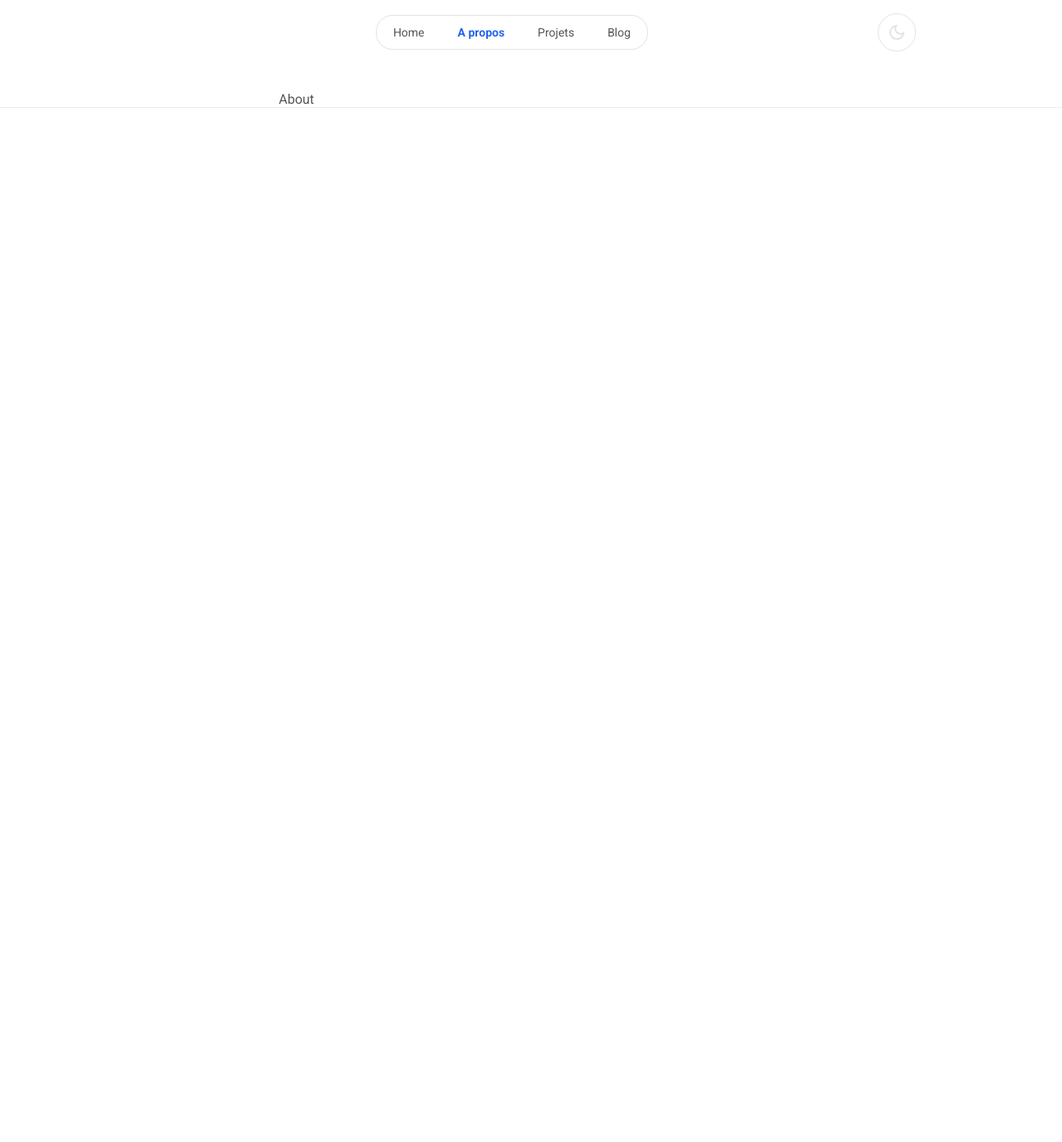
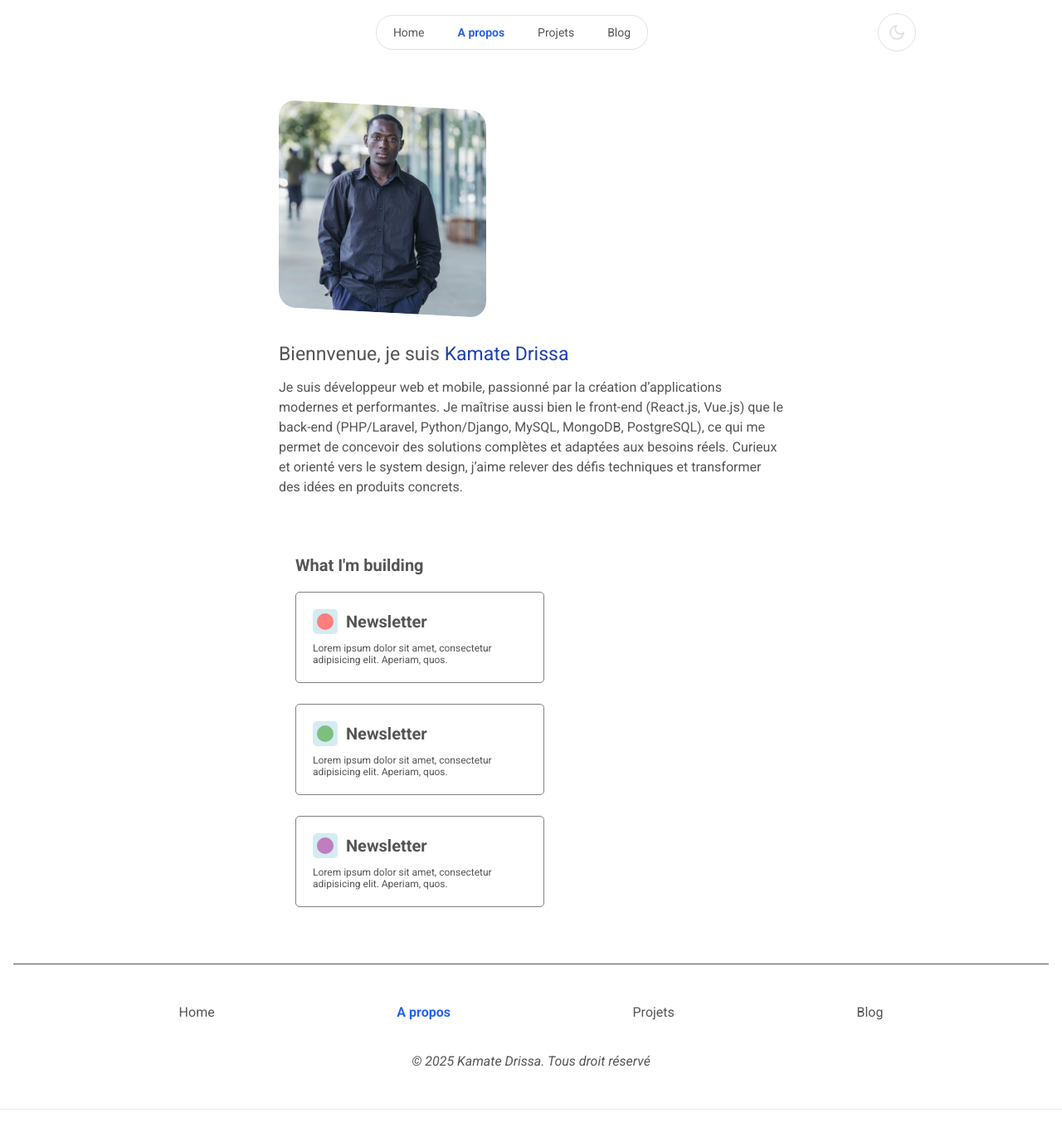
Before and after one commit to kamate-drissa-epitech/portefolio, a React (Vite) app: page /about in a window 1280 px wide. Shown: the top 1376 px of the page at 83% size. Before the commit the page ends 800 px from the top, so only its background shows below. Built offline with nearby package versions, Linux system fonts and the light colour scheme.

Commit message:
[ADD] about page

```diff
--- a/src/components/Layout/Layout.css
+++ b/src/components/Layout/Layout.css
@@ -110,6 +110,41 @@
 
 }
 
+.footer {
+    margin:  3rem 0;
+    padding: 3rem 0;
+    border-top: 1px solid var(--font-color);
+}
+
+.footer-container {
+    display: flex;
+    flex-direction: column;
+    gap: 40px;
+    justify-content: center;
+
+
+
+}
+
+.footer-links {
+    display: flex;
+    list-style: none;
+    gap: 20px;
+    justify-content: space-evenly;
+}
+
+.footer-container .right {
+    justify-content: center;
+    font-style: italic;
+    text-align: center;
+}
+
+.footer-container .mention {
+
+}
+
+
+
 
 /* MOBILE */
 @media (max-width: 750px) {
--- a/src/components/Layout/Layout.jsx
+++ b/src/components/Layout/Layout.jsx
@@ -16,6 +16,7 @@ export function Layout() {
     const { show, setShow } = useShow(false);
     const menuRef = useRef(null);
     const buttonRef = useRef(null);
+    const full_year = new Date().getFullYear()
 
 
     useEffect(() => {
@@ -65,10 +66,10 @@ export function Layout() {
                     <div className={theme === "light" ? "menu-container-desk" : "menu-container-desk dark"}>
                         <nav className="menu-desk">
                             <ul className="menu-items-desk">
-                                <li><CustomLink path="" name="Home"/></li>
-                                <li><CustomLink path="about" name="A propos"/></li>
-                                <li> <CustomLink path="projects" name="Projets"/></li>
-                                <li><CustomLink path="blog" name="Blog"/></li>
+                                <CustomLink path="" name="Home"/>
+                                <CustomLink path="about" name="A propos"/>
+                                 <CustomLink path="projects" name="Projets"/>
+                                <CustomLink path="blog" name="Blog"/>
                             </ul>
                         </nav>
                     </div>
@@ -109,6 +110,22 @@ export function Layout() {
                 <main className="main-container">
                     <Outlet/>
                 </main>
+
+                <footer className="footer">
+                    <div className="footer-container">
+                        <nav className="footer-nav">
+                            <ul className="footer-links">
+                                <li><CustomLink path="" name="Home"/></li>
+                                <li><CustomLink path="about" name="A propos"/></li>
+                                <li><CustomLink path="projects" name="Projets"/></li>
+                                <li><CustomLink path="blog" name="Blog"/></li>
+                            </ul>
+                        </nav>
+                        <p className="right">
+                            &copy; {full_year} Kamate Drissa. <span className="mention">Tous droit réservé</span>
+                        </p>
+                    </div>
+                </footer>
             </ThemContext>
         </div>
 
--- a/src/components/Navigation/CustomLink.jsx
+++ b/src/components/Navigation/CustomLink.jsx
@@ -2,10 +2,10 @@ import {NavLink} from "react-router-dom";
 
 export function CustomLink({path, name}){
     return (
-        <li><NavLink style={({ isActive }) => ({
+        <div><NavLink style={({ isActive }) => ({
             color: isActive ? "#2563EB" : "",
             fontWeight: isActive ? "bold" : "normal",
             textDecoration: "none",
-        })} to={`/${path}`}>{name}</NavLink></li>
+        })} to={`/${path}`}>{name}</NavLink></div>
     )
 }
--- /dev/null
+++ b/src/pages/About/About.css
@@ -0,0 +1,74 @@
+.about {
+
+}
+
+.about-container {
+    display: flex;
+    flex-direction: column;
+    gap: 50px;
+}
+
+.about-photo-container {
+    width:250px ;
+    height: 250px;
+    border-radius: 20px;
+    display: flex;
+    justify-content: center;
+
+
+}
+
+.about-photo-container img {
+    width: 100%;
+    height: 100%;
+    object-fit: cover;
+    border-radius: 20px;
+    transition: 0.3s;
+    transform-origin: top left;
+
+    /* On déplace l’image */
+    transform: translateY(10px) skewY(3deg);
+}
+
+.about-photo-container img:hover {
+
+    transform: translateY(0) skew(0) scale(1.1);
+}
+
+.about-container .path {
+    line-height: 1.5;
+    font-style: normal;
+
+
+}
+
+.path .welcome {
+    font-size: 23px;
+    margin-bottom: 10px;
+
+}
+
+.path .full-name {
+    color: #1E40AF;
+}
+
+.my-modules {
+        display: flex;
+        flex-direction: column;
+
+
+        gap: 20px;
+        padding: 20px;
+
+}
+
+.my-modules .title {
+    font-size: 20px;
+    font-weight: bold;
+}
+
+.my-modules .modules {
+    display: flex;
+    flex-direction: column;
+    gap: 25px;
+}
--- a/src/pages/About/About.jsx
+++ b/src/pages/About/About.jsx
@@ -1,7 +1,44 @@
+import './About.css'
+import {ModuleCard} from "../../components/UI/ModuleCard.jsx";
+
+
 export  function About() {
     return (
-        <div>
-            <p>About</p>
+        <div className="about">
+            <div className="about-container">
+                <div className="about-photo-container">
+                    <img src="./drissa.kamate@epitech.eu.jpg" alt="Kamate Drissa"/>
+                </div>
+                <div className="path">
+                    <p className="welcome">
+                        Biennvenue, je suis <span className="full-name">Kamate Drissa</span>
+                    </p>
+                    Je suis développeur web et mobile, passionné par la création d’applications modernes et
+                    performantes.
+                    Je maîtrise aussi bien le front-end (React.js, Vue.js) que le back-end (PHP/Laravel, Python/Django,
+                    MySQL, MongoDB, PostgreSQL), ce qui me permet de concevoir des solutions complètes et adaptées aux
+                    besoins réels.
+                    Curieux et orienté vers le system design, j’aime relever des défis techniques et transformer des
+                    idées en produits concrets.
+                </div>
+                <section className="my-modules">
+                    <p className="title">What I'm building</p>
+                    <div className="modules">
+                        <ModuleCard
+                            description="Lorem ipsum dolor sit amet, consectetur adipisicing elit. Aperiam, quos."
+                            moduleName="Newsletter"
+                            bgColor="red"/>
+                        <ModuleCard
+                            description="Lorem ipsum dolor sit amet, consectetur adipisicing elit. Aperiam, quos."
+                            moduleName="Newsletter"
+                            bgColor="green"/>
+                        <ModuleCard
+                            description="Lorem ipsum dolor sit amet, consectetur adipisicing elit. Aperiam, quos."
+                            moduleName="Newsletter"
+                            bgColor="purple"/>
+                    </div>
+                </section>
+            </div>
         </div>
     )
 }
--- a/src/pages/Home/Home.css
+++ b/src/pages/Home/Home.css
@@ -62,7 +62,6 @@
 
 .name .full-name {
     color: #1E40AF ;
-
 }
 
 .home-container .self-description {
--- a/src/pages/Home/Home.jsx
+++ b/src/pages/Home/Home.jsx
@@ -8,7 +8,7 @@ import {ThemContext} from "../../hooks/globals/useContext.js";
 import {SocialMediaCard} from "../../components/UI/SocialMediaCard.jsx";
 import {ModuleCard} from "../../components/UI/ModuleCard.jsx";
 
-
+const whatsapp_number = import.meta.env.VITE_WHATSAPP_NUMBER
 const MEDIAS = [
     {
         name : "Facebook",
@@ -22,7 +22,7 @@ const MEDIAS = [
         image : whatsapp,
         alt : "WhatsApp image",
         followers : '300k',
-        url : ''
+        url : `https://wa.me/${whatsapp_number}`
     },
     {
         name : "LinkedIn",
@@ -51,7 +51,7 @@ export  function Home() {
 
                 <section className="profil-photo">
                     <div className="profil-photo-container">
-                        <img src="./drissa.kamate@epitech.eu.jpg" alt="profil picture"/>
+                        <img src="./drissa.kamate@epitech.eu.jpg" alt="kamate Drissa"/>
                     </div>
                 </section>
 
@@ -80,12 +80,12 @@ export  function Home() {
                     }
                 </section>
 
-                <section className="plateforms">
-                    <div className="plateforms-name">
-                        Newletters
-                    </div>
+                {/*<section className="plateforms">*/}
+                {/*    <div className="plateforms-name">*/}
+                {/*        Newletters*/}
+                {/*    </div>*/}
 
-                </section>
+                {/*</section>*/}
 
                 <section className="what-im-doing">
                     <p className="title">What I'm building</p>
@@ -106,13 +106,9 @@ export  function Home() {
                     </div>
                 </section>
 
-                <section className="contacts">
-                    Contacts
-                </section>
-
-                <section className="footer">
-                    Footer
-                </section>
+                {/*<section className="contacts">*/}
+                {/*    Contacts*/}
+                {/*</section>*/}
             </div>
         </div>
     )
```
Also changed, not shown: 1 other file (tests, documents, lock files or other folders).
